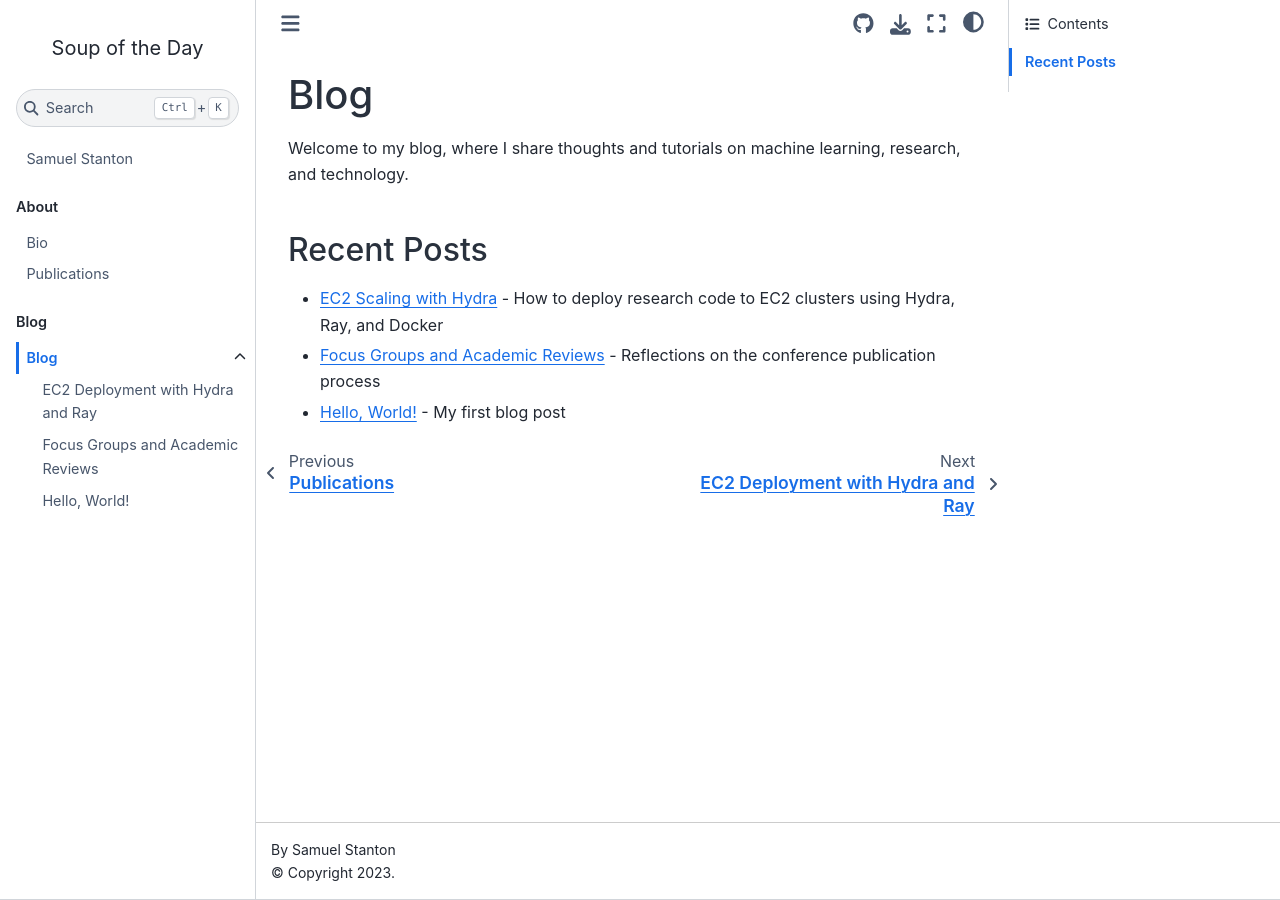
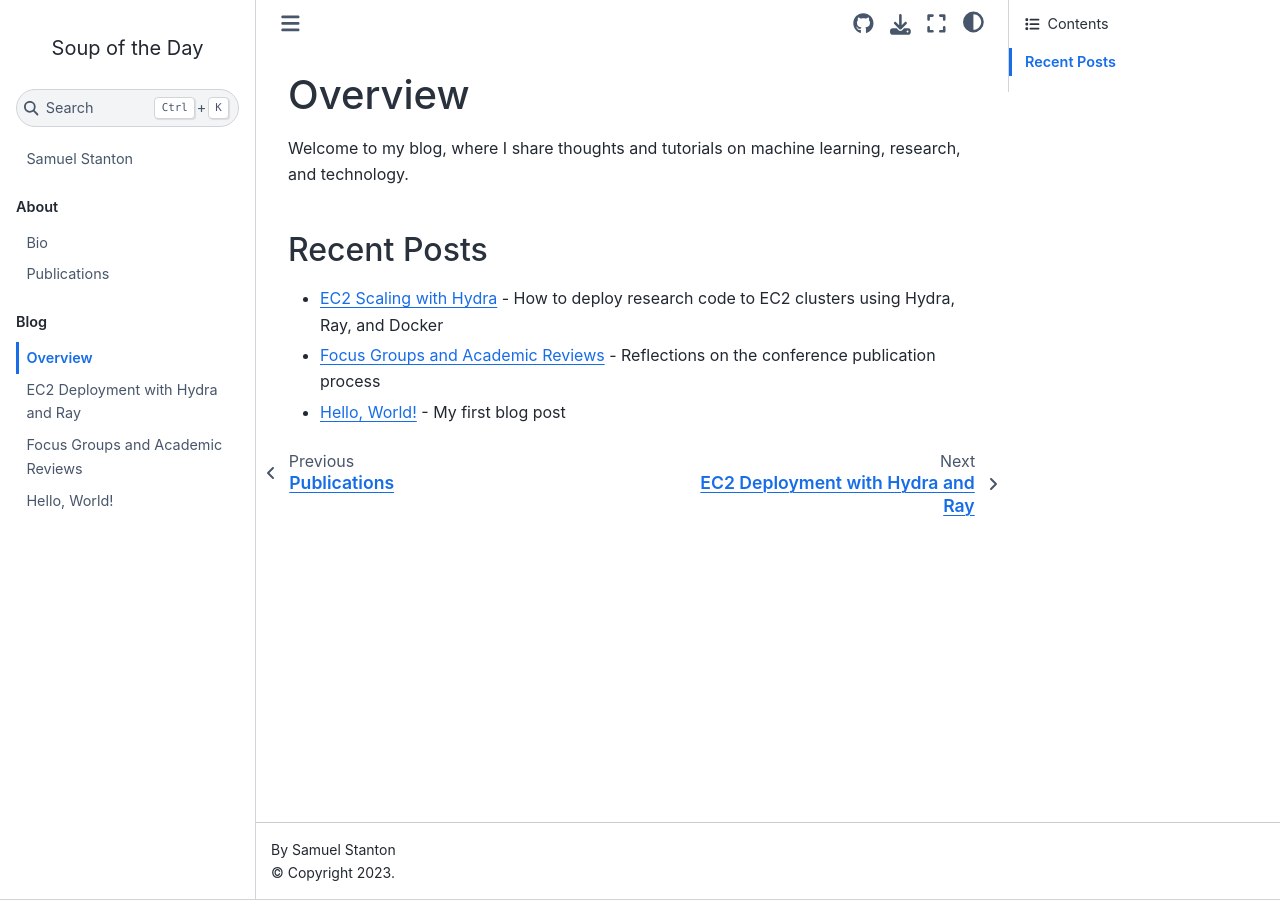
Before and after one commit to samuelstanton/samuelstanton.github.io, a Jupyter Book: the page built from blog/index.md, in a window 1280 px wide. Built offline with Jupyter Book 1.0.4 settings and Sphinx 7.4.7 and the Sphinx Book theme 1.1.4, drawn with Linux system fonts in a browser that asks for light colours; comment, search, counter and statistics services are not loaded.

Commit message:
Migrate to Jupyter Book from Nikola

```diff
--- a/_toc.yml
+++ b/_toc.yml
@@ -10,7 +10,6 @@ parts:
   - caption: Blog
     chapters:
       - file: blog/index
-        sections:
-          - file: blog/ec2_scaling_with_hydra
-          - file: blog/focus-groups-and-academic-reviews
-          - file: blog/hello-world
+      - file: blog/ec2_scaling_with_hydra
+      - file: blog/focus-groups-and-academic-reviews
+      - file: blog/hello-world
--- a/blog/index.md
+++ b/blog/index.md
@@ -1,4 +1,4 @@
-# Blog
+# Overview
 
 Welcome to my blog, where I share thoughts and tutorials on machine learning, research, and technology.
 
```
